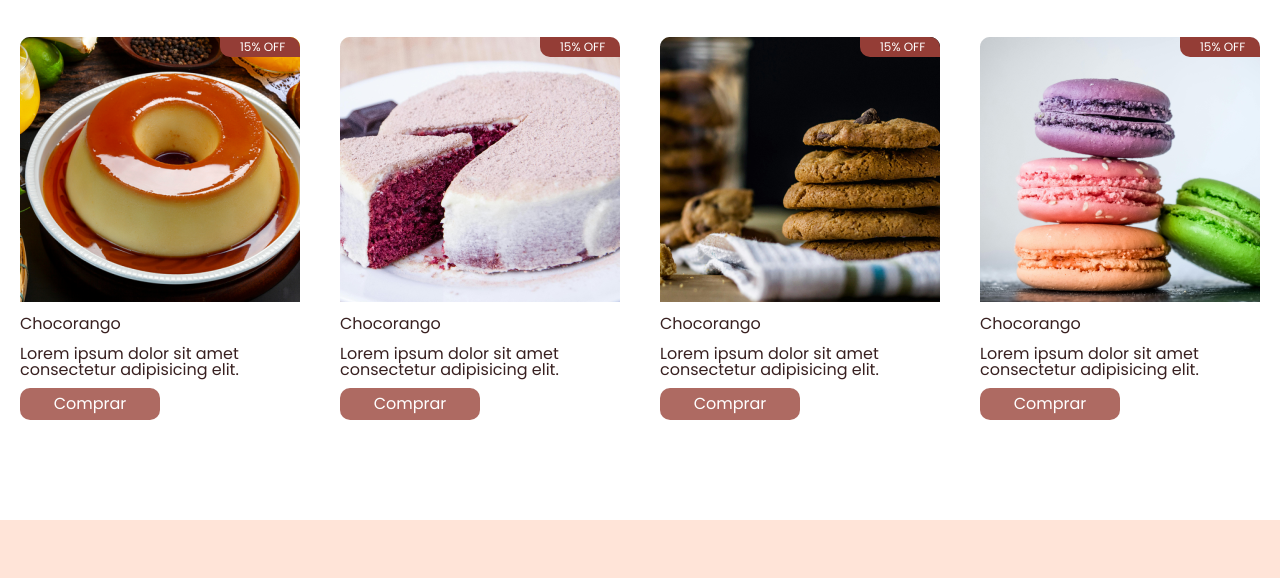
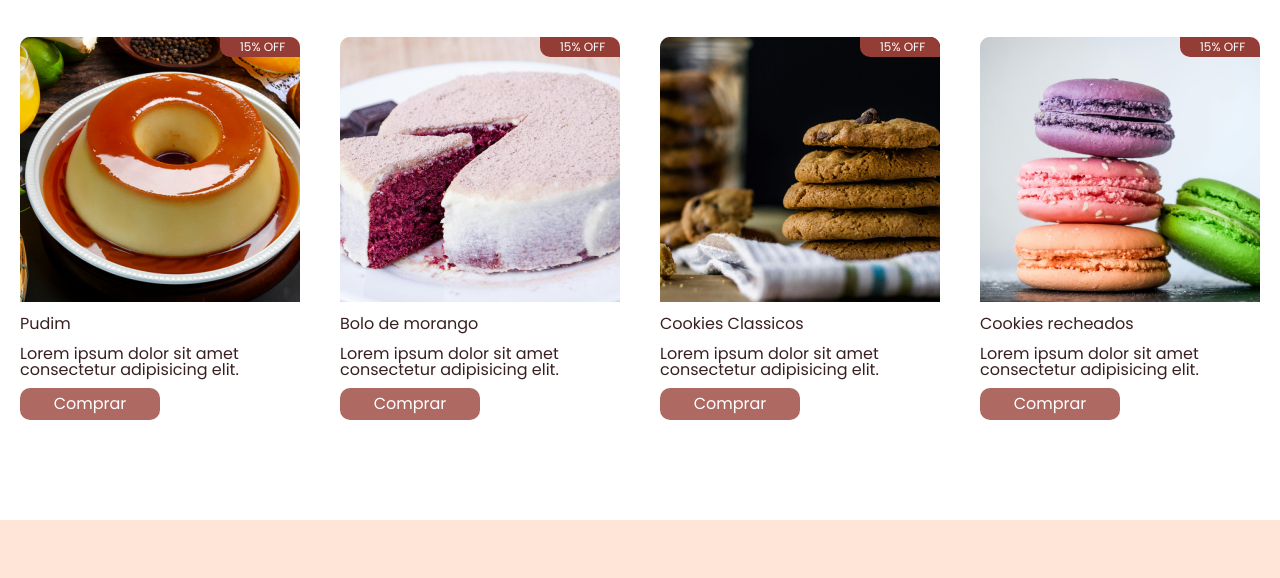
Before and after one commit to paulomonteiro3/paulomonteiro3.github.io, a website: page index.html in a window 1280 px wide. Shown: the part 3038-3616 px from the top of the page. Drawn offline with Linux system fonts and the light colour scheme.

Commit message:
correcao de alguns nomes

```diff
--- a/index.html
+++ b/index.html
@@ -181,7 +181,7 @@
     <div class="descontos-container">
       <div class="descontos-item">
         <a href=""><img src="./img/pudim.png" alt="Bolo de chocolante com morango" width="280" height="265" alt="Pudim de doce de leite"><span class="font-1-xs">15% OFF</span></a>
-        <p class="font-1-s">Chocorango</p>
+        <p class="font-1-s">Pudim</p>
         <p class="descontos-item-desc">Lorem ipsum dolor sit amet consectetur adipisicing elit.</p>
         <a href="">
           <div class="descontos-btn">Comprar</div>
@@ -189,7 +189,7 @@
       </div>
       <div class="descontos-item">
         <a href=""><img src="./img/bolo-morango2.png" alt="Bolo de chocolante com morango" width="280" height="265" alt="Bolo de morango recheado"><span class="font-1-xs">15% OFF</span></a>
-        <p class="font-1-s">Chocorango</p>
+        <p class="font-1-s">Bolo de morango</p>
         <p class="descontos-item-desc">Lorem ipsum dolor sit amet consectetur adipisicing elit.</p>
         <a href="">
           <div class="descontos-btn">Comprar</div>
@@ -197,7 +197,7 @@
       </div>
       <div class="descontos-item">
         <a href=""><img src="./img/cookie-2.png" alt="Bolo de chocolante com morango" width="280" height="265" alt="Cookie classico"><span class="font-1-xs">15% OFF</span></a>
-        <p class="font-1-s">Chocorango</p>
+        <p class="font-1-s">Cookies Classicos</p>
         <p class="descontos-item-desc">Lorem ipsum dolor sit amet consectetur adipisicing elit.</p>
         <a href="">
           <div class="descontos-btn">Comprar</div>
@@ -205,7 +205,7 @@
       </div>
       <div class="descontos-item">
         <a href=""><img src="./img/cookie-3.png" alt="Bolo de chocolante com morango" width''"280" height="265" alt="Cookie recheado"><span class="font-1-xs">15% OFF</span></a>
-        <p class="font-1-s">Chocorango</p>
+        <p class="font-1-s">Cookies recheados</p>
         <p class="descontos-item-desc">Lorem ipsum dolor sit amet consectetur adipisicing elit.</p>
         <a href="">
           <div class="descontos-btn">Comprar</div>
```
